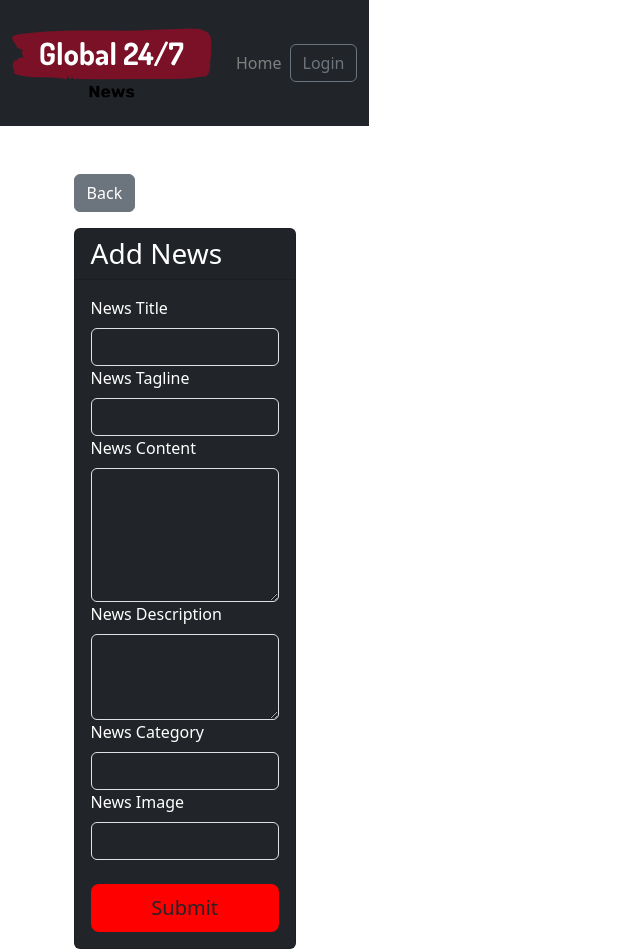
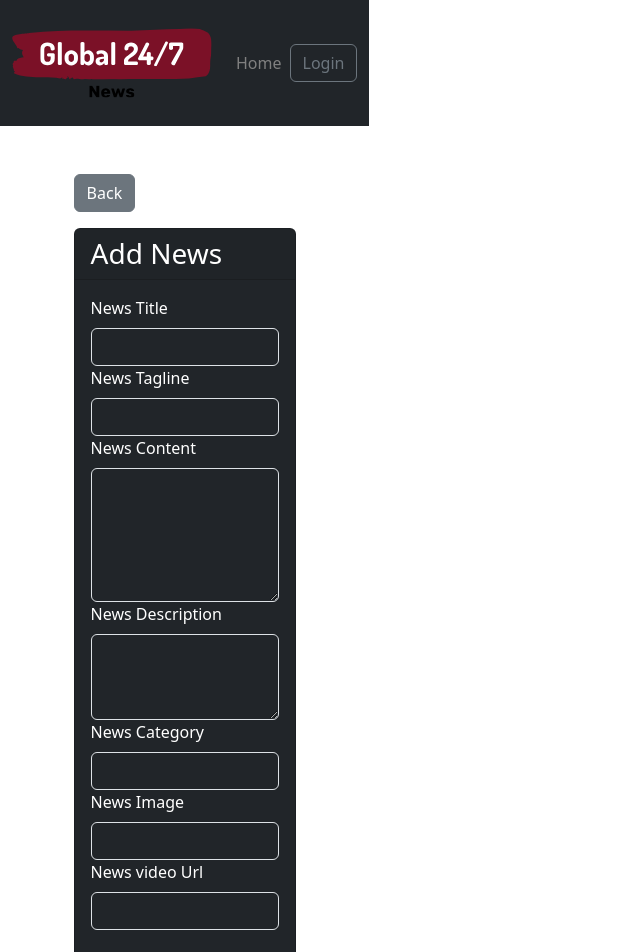
Before and after one commit to Sanskruti-thorat/News-web-app, a React (Vite) app in the folder news/: page /addNews in a window 1280 px wide. Shown: the top 952 px of the page, without its empty margins (0-640 px from the left). Built offline with nearby package versions, Linux system fonts and the light colour scheme.

Commit message:
sortedvideos-addvideourlinform

```diff
--- a/news/src/components/AddNews.tsx
+++ b/news/src/components/AddNews.tsx
@@ -273,6 +273,7 @@ const Addnews = () => {
     content: '',
     description: '',
     imageUrl: '',
+    videoUrl:'',
     category: '',
   });
 
@@ -294,6 +295,13 @@ const Addnews = () => {
       imageUrl: image,
     });
   };
+  const handleVideoChange = (e: any) => {
+    const videoUrl = e.target.value;
+    setNewsData({
+      ...newsData,
+      videoUrl: videoUrl,
+    });
+  };
 
   const addNews = async (e:any) => {
     e.preventDefault();
@@ -307,6 +315,7 @@ const Addnews = () => {
         content: '',
         description: '',
         imageUrl: '',
+        videoUrl:'',
         category: '',
       });
       // fetchNews();
@@ -389,6 +398,15 @@ const Addnews = () => {
                     onChange={handleImageChange}
                   />
                 </Form.Group>
+                <Form.Group controlId="video">
+                  <Form.Label>News video Url</Form.Label>
+                  <Form.Control
+                    type="text"
+                    className="form-control bg-dark text-white"
+                    name="videoUrl"
+                    onChange={handleVideoChange}
+                  />
+                </Form.Group>
                 <br />
                 <div className="d-grid gap-2">
                   <Button
--- a/news/src/components/AdminDash.tsx
+++ b/news/src/components/AdminDash.tsx
@@ -1,3 +1,4 @@
+/* eslint-disable react-hooks/exhaustive-deps */
 /* eslint-disable @typescript-eslint/no-explicit-any */
 import { Table, Form, Button, Container, Row, Col } from "react-bootstrap";
 import UserServices from "../Axios/user.services";
--- a/news/src/components/CatButton.tsx
+++ b/news/src/components/CatButton.tsx
@@ -53,6 +53,7 @@ interface NewsData {
     content: string;
     description: string;
     imageUrl: string;
+    videoUrl:string;
     category: string;
   }
 
--- a/news/src/components/NewsDetail.tsx
+++ b/news/src/components/NewsDetail.tsx
@@ -157,7 +157,7 @@ const NewsDetail = () => {
         <p>Your are reading: {blog.category}</p>
       <div>
    <ReactPlayer
-   url='https://www.youtube.com/live/OOtxXPaQvoM?si=u_iSraCsYdJnOhVJ'
+   url={blog.videoUrl}
    controls
    width="100%"
    style={{ maxWidth: '100%', margin: '0 auto' }}
--- a/news/src/data.json
+++ b/news/src/data.json
@@ -7,6 +7,7 @@
       "tagline": "Exploring the cutting-edge world of technology and innovation.",
       "description": "Exciting Tech Advancements Unveiled provides insights into the latest technological breakthroughs that are shaping the future. The news covers a wide range of topics, including artificial intelligence, space exploration, and more.",
       "imageUrl": "/tech1.jpg",
+      "videoUrl": "https://youtu.be/LK5j3pp0Too?si=q7J1D6GyB6Nk1_ah",
       "category": "Technology"
     },
     {
@@ -16,6 +17,7 @@
       "tagline": "Captivating stories and star-studded events in the world of entertainment.",
       "description": "Entertainment Buzz: Star-Studded Events Await brings you the latest from the glamorous world of showbiz. Dive into captivating stories and exclusive interviews with your favorite stars.",
       "imageUrl": "/enter4.jpg",
+      "videoUrl": "https://youtu.be/5mEG9ExNxI8?si=ZAcfu6L8pYmhf0rk",
       "category": "Entertainment"
     },
     {
@@ -25,6 +27,7 @@
       "tagline": "Shaping the future of education with innovative learning methods.",
       "description": "Revolutionizing Education: Future of Learning explores groundbreaking approaches to education, including virtual classrooms and interactive learning. Join the journey of shaping the future of education.",
       "imageUrl": "/eduction1.jpg",
+      "videoUrl": "https://youtu.be/wQ6gEsId2Hs?si=eRc-gJpPo0HswUxz",
       "category": "Education"
     },
     {
@@ -34,6 +37,7 @@
       "tagline": "Navigating the intricate web of politics with a global perspective.",
       "description": "Political Insights: Global Perspectives provides a deep dive into the complex world of politics. Gain insights into global affairs, diplomatic relations, and the ever-changing political landscape.",
       "imageUrl": "/politics1.jpg",
+      "videoUrl": "https://youtu.be/r-RmXErVGRQ?si=yvGV_15F6uuifAnD",
       "category": "Politics"
     },
     {
@@ -43,6 +47,7 @@
       "tagline": "Redefined styles and trendsetting fashion in the glamorous world of couture.",
       "description": "Fashion Extravaganza: Trends Redefined invites you to step into the world of fashion. Experience redefined styles and witness the trendsetting fashion in the glamorous world of couture.",
       "imageUrl": "/fashion1.jpg",
+      "videoUrl": "https://youtu.be/yEv_E5WYfmE?si=k3xUVrXbSHeWw4J8",
       "category": "Fashion"
     },
     {
@@ -52,6 +57,7 @@
       "tagline": "Game-changing tech innovations revolutionizing the digital landscape.",
       "description": "Tech Innovations: Changing the Game explores how new innovations are breaking barriers and reshaping industries. Witness the game-changing tech innovations that are revolutionizing the digital landscape.",
       "imageUrl": "/tech2.jpg",
+      "videoUrl": "https://youtu.be/bXYBa3NOVHw?si=0R-CjnncNPYHSE5B",
       "category": "Technology"
     },
     {
@@ -61,6 +67,7 @@
       "tagline": "Uncensored and unplugged: Hollywood's A-listers speak their minds.",
       "description": "Celebrities Speak Out: Hollywood Unplugged brings you exclusive interviews and candid moments with your favorite celebrities. Hollywood's A-listers speak their minds in this uncensored and unplugged series.",
       "imageUrl": "/enter3.jpg",
+      "videoUrl": "https://youtu.be/lFY81Up7_j8?si=rgHLA-hy0u3GHnnk",
       "category": "Entertainment"
     },
     {
@@ -70,6 +77,7 @@
       "tagline": "Beyond classrooms: Innovations in education for a dynamic learning experience.",
       "description": "Innovative Education Solutions: Beyond Classrooms explores unconventional education methods, including online courses and experiential learning. Join the journey beyond classrooms and discover innovations in education for a dynamic learning experience.",
       "imageUrl": "/eduction2.jpg",
+      "videoUrl": "https://youtu.be/JMLsHI8aV0g?si=9ylrlfIBOmIUCFAO",
       "category": "Education"
     },
     {
@@ -79,7 +87,18 @@
       "tagline": "Navigating turbulent waters: Global politics in an ever-changing world.",
       "description": "Political Turbulence: Navigating Global Challenges takes a deep dive into the challenges and triumphs of global politics. Analyze the geopolitical landscape and understand the impact on nations worldwide.",
       "imageUrl": "/politics2.jpg",
+      "videoUrl": "https://youtu.be/hpVbT7qYFao?si=VTH_mv_aW9s23ue-",
       "category": "Politics"
+    },
+    {
+      "id": 10,
+      "title": "svjlbadv",
+      "tagline": "svjlbadv",
+      "content": "svjlbadv",
+      "description": "svjlbadv",
+      "imageUrl": "/fashion4.jpg",
+      "videoUrl": "https://youtu.be/hpVbT7qYFao?si=VTH_mv_aW9s23ue-",
+      "category": "svjlbadv"
     }
   ],
   "admin": [
```
Also changed, not shown: news/src/components/Dashboard.tsx (+7 -3 lines), news/src/CSS/bg.css (added).
